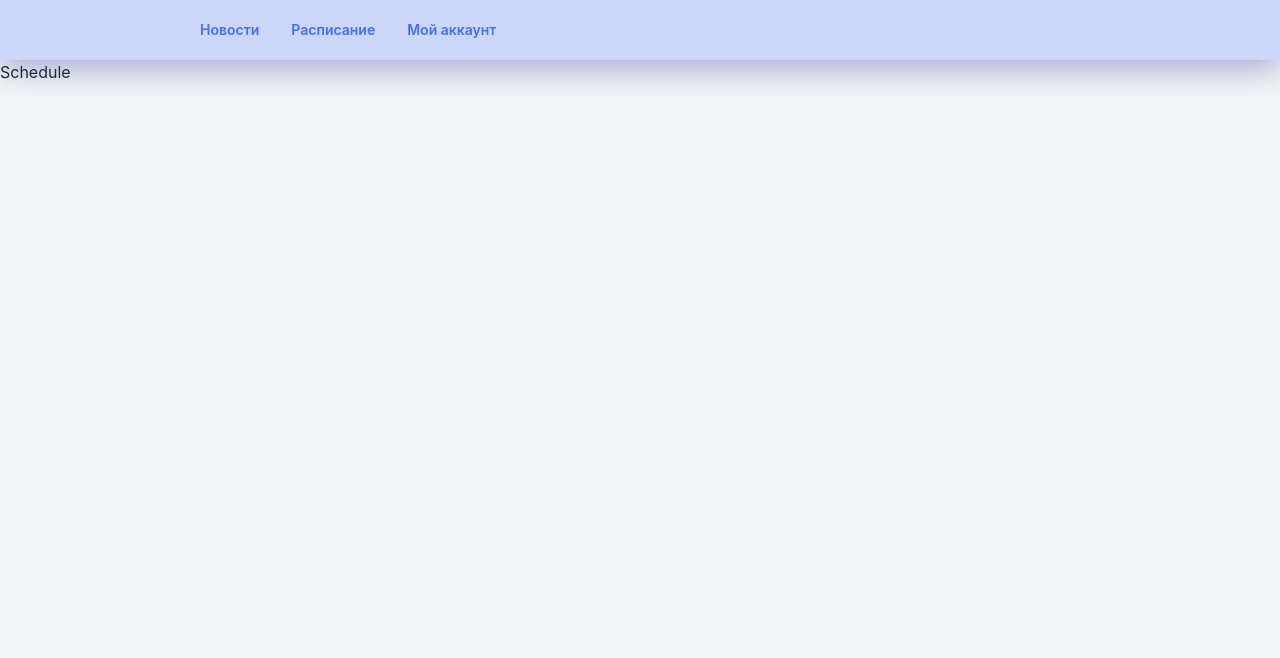
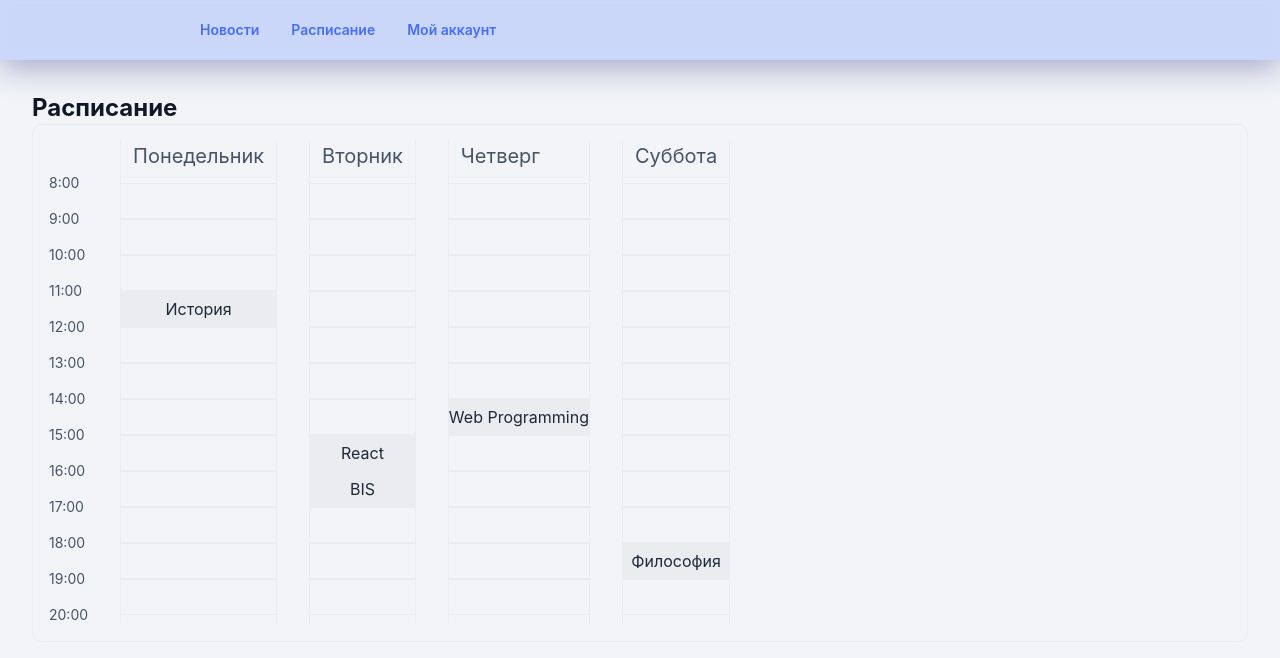
Before and after one commit to oltoir/react-2022, a React (Create React App) app: page /schedule in a window 1280 px wide. Shown: the top 658 px of the page. Built offline with nearby package versions, Linux system fonts and the light colour scheme.

Commit message:
feat: schedul page

```diff
--- /dev/null
+++ b/src/components/PageTitle/index.jsx
@@ -0,0 +1,9 @@
+import { Text} from "@chakra-ui/react";
+
+export function PageTitle({ title }){
+    return(
+        <Text fontSize='24px' lineHeight='32px' fontWeight='bold' color='gray.900'>
+            {title}
+        </Text>
+    )
+}
--- a/src/pages/Schedule/index.jsx
+++ b/src/pages/Schedule/index.jsx
@@ -1,6 +1,15 @@
+import {Box} from "@chakra-ui/react";
+import {PageTitle} from "components/PageTitle/index";
+import { ScheduleTable } from "pages/Schedule/libs/index";
+
 function SchedulePage(){
     return(
-        <div>Schedule</div>
+        <>
+            <Box p='32px'>
+                <PageTitle title='Расписание'/>
+                <ScheduleTable/>
+            </Box>
+        </>
     )
 }
 
--- /dev/null
+++ b/src/pages/Schedule/libs/ScheduleTable/index.jsx
@@ -0,0 +1,65 @@
+import {Box, Center, Flex, Text} from "@chakra-ui/react";
+
+export function ScheduleTable(){
+    const times=['8:00','9:00','10:00','11:00','12:00','13:00','14:00','15:00','16:00','17:00','18:00','19:00','20:00']
+
+    return(
+        <Flex borderRadius='10px' border='1px solid' borderColor='gray.200' p='16px'>
+            <Flex gap='16px'  flexDir='column' mt='32px'>
+                {times.map((time,index)=>(
+                        <Text key={index} color='gray.600' textStyle='sm'>{time}</Text>
+                ))}
+            </Flex>
+            <Flex flexDir='column' ml='32px' border='1px solid' borderColor='gray.200' borderTop='none' borderBottom='none'>
+                <Text color='gray.600' textStyle='xl' px='12px'>Понедельник</Text>
+                <Box mt='12px'>
+                {times.slice(1).map((time,index)=>(
+                    <Center key='index' border='1px solid' borderColor='gray.200' borderRight='none' borderLeft='none' h='36px'
+                        backgroundColor={time==='12:00' && 'gray.200'}
+                    >
+                        {time==='12:00' && 'История'}
+                    </Center>
+                ))}
+                </Box>
+            </Flex>
+
+            <Flex flexDir='column' ml='32px' border='1px solid' borderColor='gray.200' borderTop='none' borderBottom='none'>
+                <Text color='gray.600' textStyle='xl' px='12px'>Вторник</Text>
+                <Box mt='12px'>
+                    {times.slice(1).map((time,index)=>(
+                        <Center key='index' border='1px solid' borderColor='gray.200' borderRight='none' borderLeft='none' h='36px'
+                                backgroundColor={(time==='17:00' || time==='16:00') && 'gray.200'}
+                        >
+                            {time==='17:00' && 'BIS'}
+                            {time==='16:00' && 'React'}
+                        </Center>
+                    ))}
+                </Box>
+            </Flex>
+            <Flex flexDir='column' ml='32px' border='1px solid' borderColor='gray.200' borderTop='none' borderBottom='none'>
+                <Text color='gray.600' textStyle='xl' px='12px'>Четверг</Text>
+                <Box mt='12px'>
+                    {times.slice(1).map((time,index)=>(
+                        <Center key='index' border='1px solid' borderColor='gray.200' borderRight='none' borderLeft='none' h='36px'
+                                backgroundColor={time==='15:00' && 'gray.200'}
+                        >
+                            {time==='15:00' && 'Web Programming'}
+                        </Center>
+                    ))}
+                </Box>
+            </Flex>
+            <Flex flexDir='column' ml='32px' border='1px solid' borderColor='gray.200' borderTop='none' borderBottom='none'>
+                <Text color='gray.600' textStyle='xl' px='12px'>Суббота</Text>
+                <Box mt='12px'>
+                    {times.slice(1).map((time,index)=>(
+                        <Center key='index' border='1px solid' borderColor='gray.200' borderRight='none' borderLeft='none' h='36px'
+                                backgroundColor={time==='19:00' && 'gray.200'}
+                        >
+                            {time==='19:00' && 'Философия'}
+                        </Center>
+                    ))}
+                </Box>
+            </Flex>
+        </Flex>
+    )
+}
--- /dev/null
+++ b/src/pages/Schedule/libs/index.js
@@ -0,0 +1 @@
+export * from './ScheduleTable'
```
